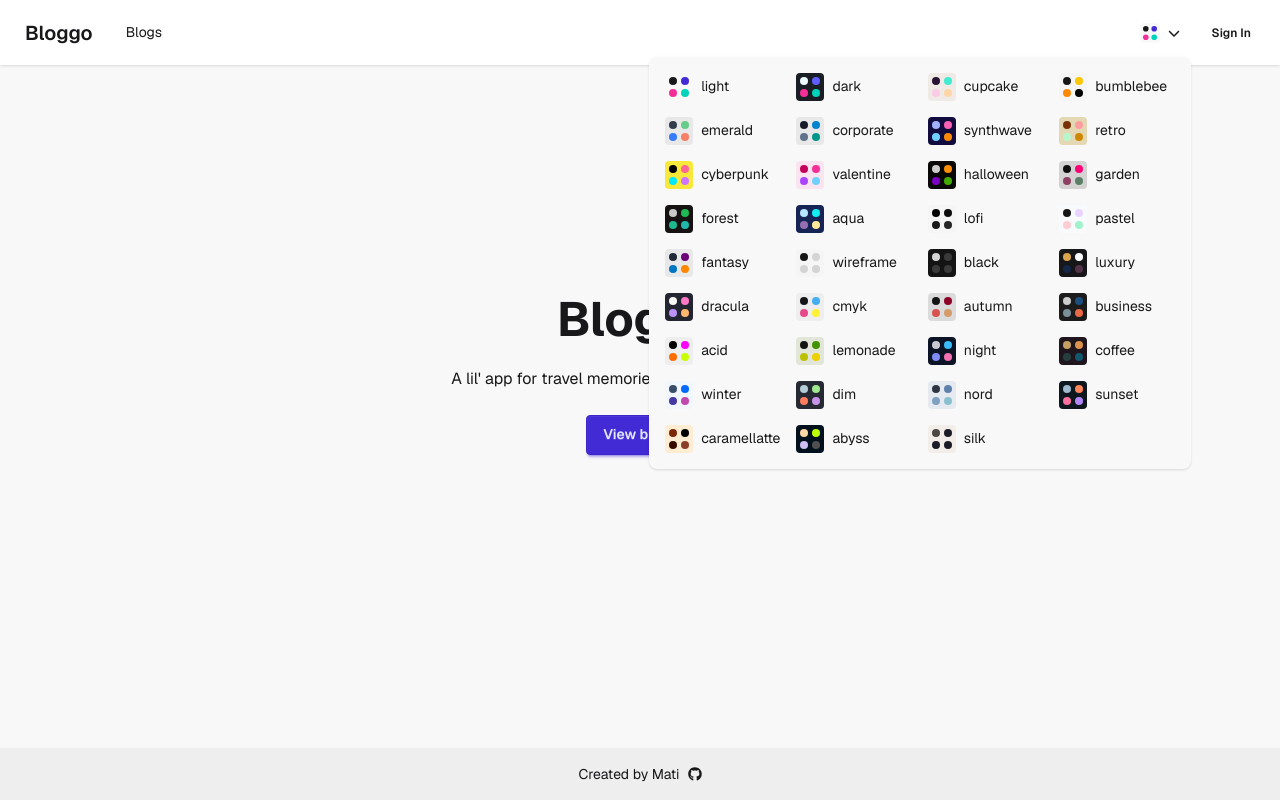
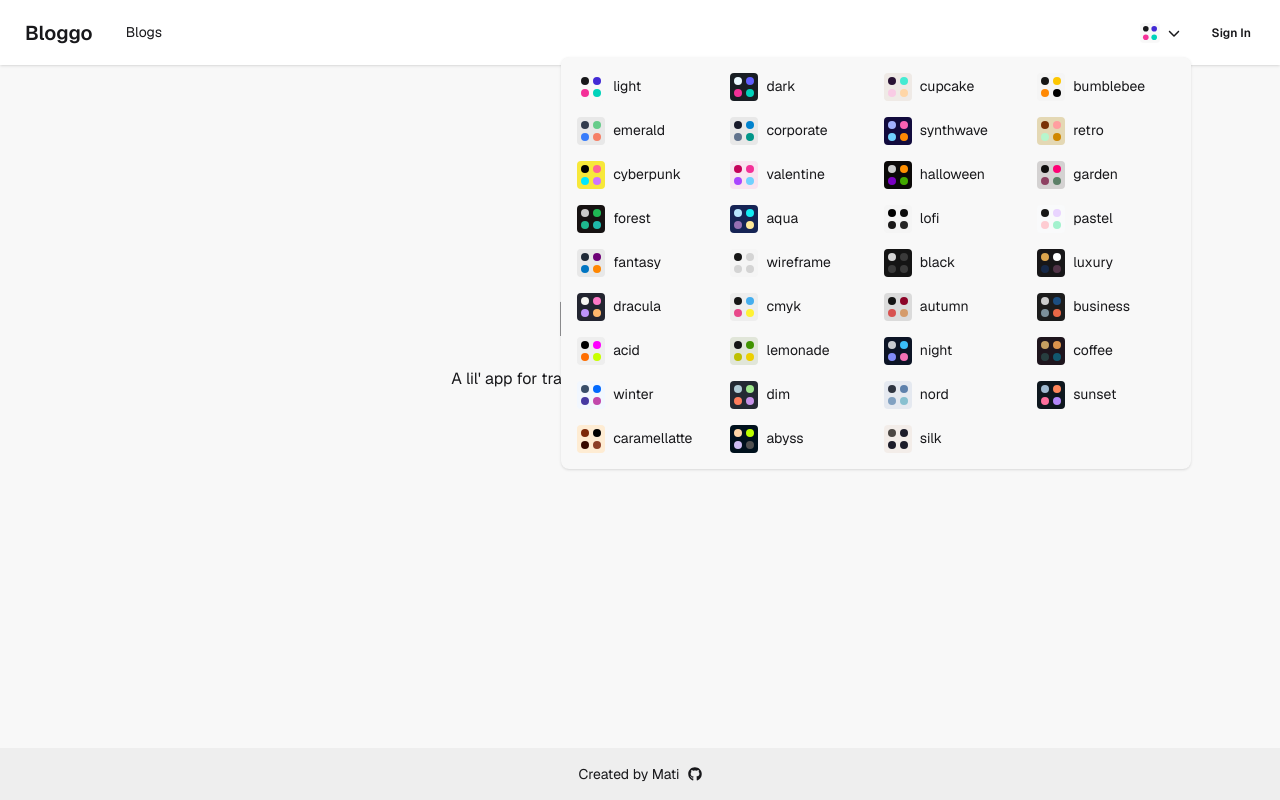
Before and after one commit to a-float/bloggo, a Next.js app: page / in a window 1280 px wide. Both pictures are taken after a click on the button 1157 px from the left and 32 px from the top of the page. Built offline with nearby package versions, Linux system fonts and the light colour scheme; no server answers.

Commit message:
Display check icon by selected theme

```diff
--- a/src/components/ThemeController.tsx
+++ b/src/components/ThemeController.tsx
@@ -1,6 +1,7 @@
 "use client";
 
-import { FaChevronDown } from "react-icons/fa6";
+import React from "react";
+import { FaCheck, FaChevronDown } from "react-icons/fa6";
 
 function ThemeIcon(props: { theme?: string; className?: string }) {
   return (
@@ -20,26 +21,37 @@
 }
 
 export function ThemeController() {
-  const setTheme = (theme: string) => {
+  const [activeTheme, _setActiveTheme] = React.useState("");
+
+  const setActiveTheme = (theme: string) => {
+    _setActiveTheme(theme);
     document.documentElement.setAttribute("data-theme", theme);
     localStorage.setItem("theme", theme);
   };
 
+  React.useEffect(() => {
+    setActiveTheme(localStorage.getItem("theme") || "");
+  }, []);
+
   return (
     <div title="Change theme" className="dropdown dropdown-end">
       <button className="btn btn-ghost btn-sm px-0.5 gap-1 md:mr-2">
-        <ThemeIcon className="scale-70" /> <FaChevronDown className="hidden sm:block" />
+        <ThemeIcon className="scale-70" />
+        <FaChevronDown className="hidden sm:block" />
       </button>
-      <ul className="dropdown-content rounded-box overflow-auto z-1 shadow-sm menu bg-base-200 grid grid-cols-1 max-h-[60vh] md:grid-cols-4 w-max mt-2">
+      <ul className="dropdown-content rounded-box overflow-auto z-1 shadow-sm menu bg-base-200 grid grid-cols-1 max-h-[60vh] md:grid-cols-2 lg:grid-cols-4 w-max mt-2">
         {themes.map((theme) => (
           <li key={theme}>
             <button
               type="button"
               className="flex items-center gap-2 p-2 whitespace-pre"
-              onClick={() => setTheme(theme)}
+              onClick={() => setActiveTheme(theme)}
             >
               <ThemeIcon theme={theme} />
               {theme}
+              <FaCheck
+                className={theme !== activeTheme ? "invisible" : "ml-auto"}
+              />
             </button>
           </li>
         ))}
```
